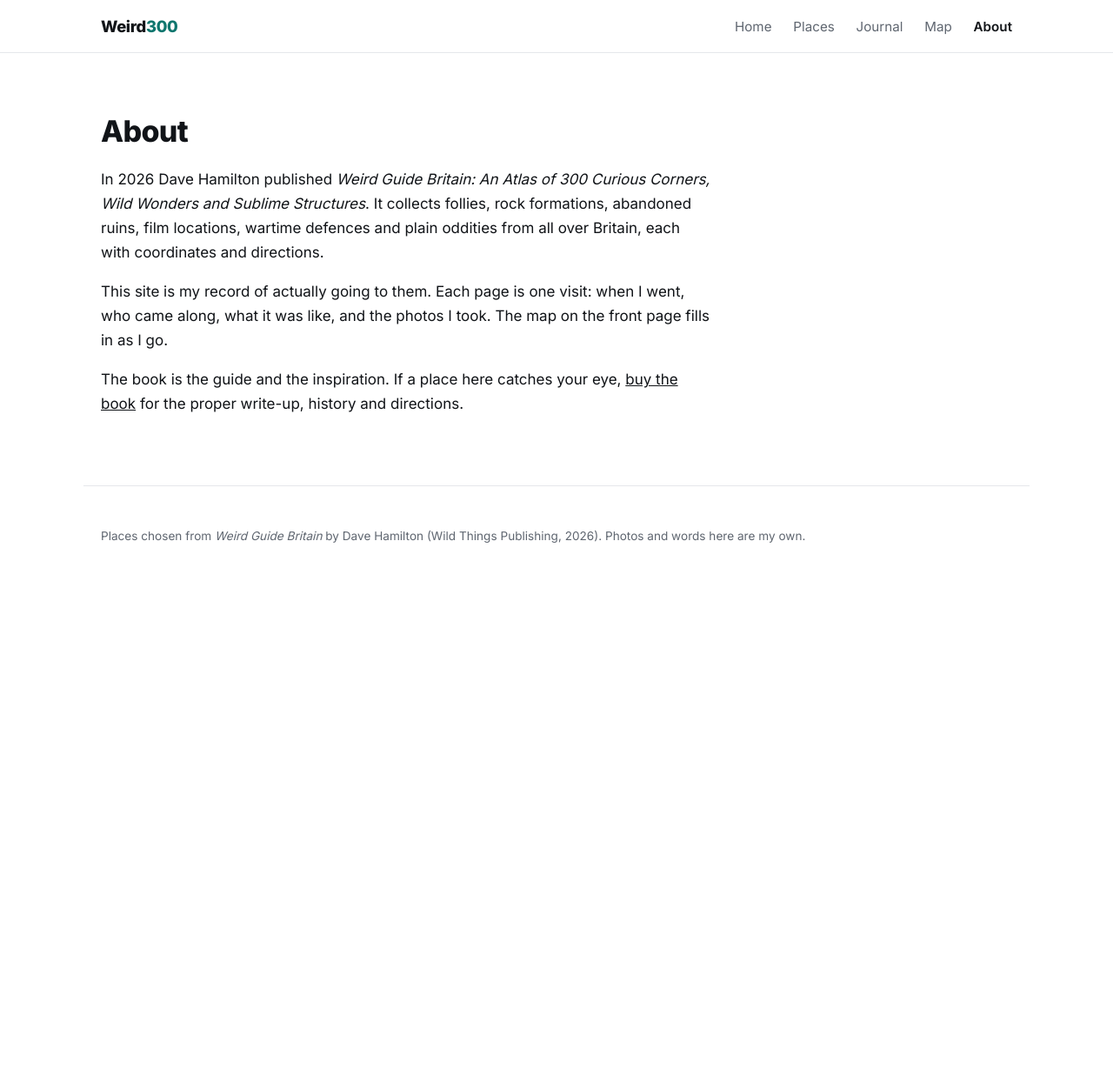
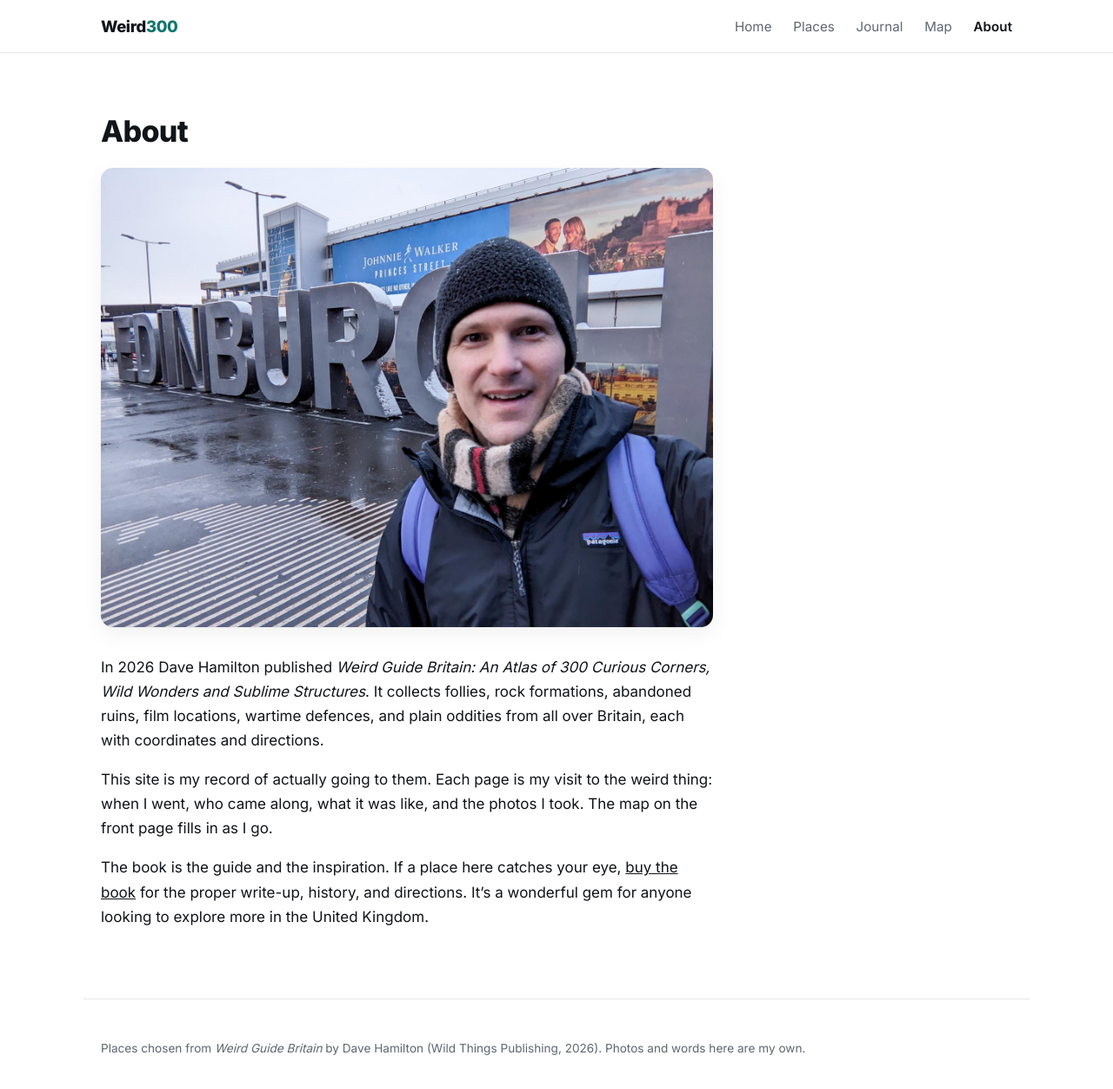
Before and after one commit to tchingos/weird300, a Jekyll site: the page built from about.md, in a window 1280 px wide and 1262 px high. Shown: the top 1252 px of the window at 87% size. Built offline with Jekyll 4.4.1, drawn with Linux system fonts in a browser that asks for light colours.

Commit message:
About: Tim's own text, a photo, and open the book link in a new tab
Adds scripts/import_photo.py for photos that belong to a page rather than a
place or post, using the same cleanup pipeline.

Co-Authored-By: Claude Opus 5.5 (1M context) <noreply@anthropic.com>

```diff
--- /dev/null
+++ b/_sass/_about.scss
@@ -0,0 +1,5 @@
+// The photo at the top of the About page.
+.about-photo {
+  margin: 1.5rem 0 2rem;
+  img { width: 100%; border-radius: var(--radius); box-shadow: var(--shadow); }
+}
--- a/about.md
+++ b/about.md
@@ -7,10 +7,16 @@ permalink: /about/
 
 # About
 
-In 2026 Dave Hamilton published *Weird Guide Britain: An Atlas of 300 Curious Corners, Wild Wonders and Sublime Structures*. It collects follies, rock formations, abandoned ruins, film locations, wartime defences and plain oddities from all over Britain, each with coordinates and directions.
+<figure class="about-photo">
+  <a href="{{ '/assets/about/01.jpg' | relative_url }}" data-lightbox data-caption="Me at the Edinburgh sign in the snow.">
+    <img src="{{ '/assets/about/01.jpg' | relative_url }}" alt="Me at the Edinburgh sign in the snow.">
+  </a>
+</figure>
 
-This site is my record of actually going to them. Each page is one visit: when I went, who came along, what it was like, and the photos I took. The map on the front page fills in as I go.
+In 2026 Dave Hamilton published *Weird Guide Britain: An Atlas of 300 Curious Corners, Wild Wonders and Sublime Structures*. It collects follies, rock formations, abandoned ruins, film locations, wartime defences, and plain oddities from all over Britain, each with coordinates and directions.
 
-The book is the guide and the inspiration. If a place here catches your eye, [buy the book](https://wildthingspublishing.com/product/weird-guide-britain/) for the proper write-up, history and directions.
+This site is my record of actually going to them. Each page is my visit to the weird thing: when I went, who came along, what it was like, and the photos I took. The map on the front page fills in as I go.
+
+The book is the guide and the inspiration. If a place here catches your eye, [buy the book](https://wildthingspublishing.com/product/weird-guide-britain/){:target="_blank" rel="noopener"} for the proper write-up, history, and directions. It’s a wonderful gem for anyone looking to explore more in the United Kingdom.
 
 </div>
--- a/assets/css/main.scss
+++ b/assets/css/main.scss
@@ -1,4 +1,4 @@
 ---
 # Front matter tells Jekyll to compile this file. Each partial styles one component.
 ---
-@import "tokens", "base", "header", "home", "map", "card", "place", "hero", "gallery", "nav", "lightbox", "filter";
+@import "tokens", "base", "header", "home", "map", "card", "place", "hero", "gallery", "nav", "lightbox", "filter", "about";
```
Also changed, not shown: CLAUDE.md (+1 -0 lines), scripts/import_photo.py (added, +29 -0 lines), assets/about/01.jpg (added), assets/about/thumbs/01.jpg (added).
